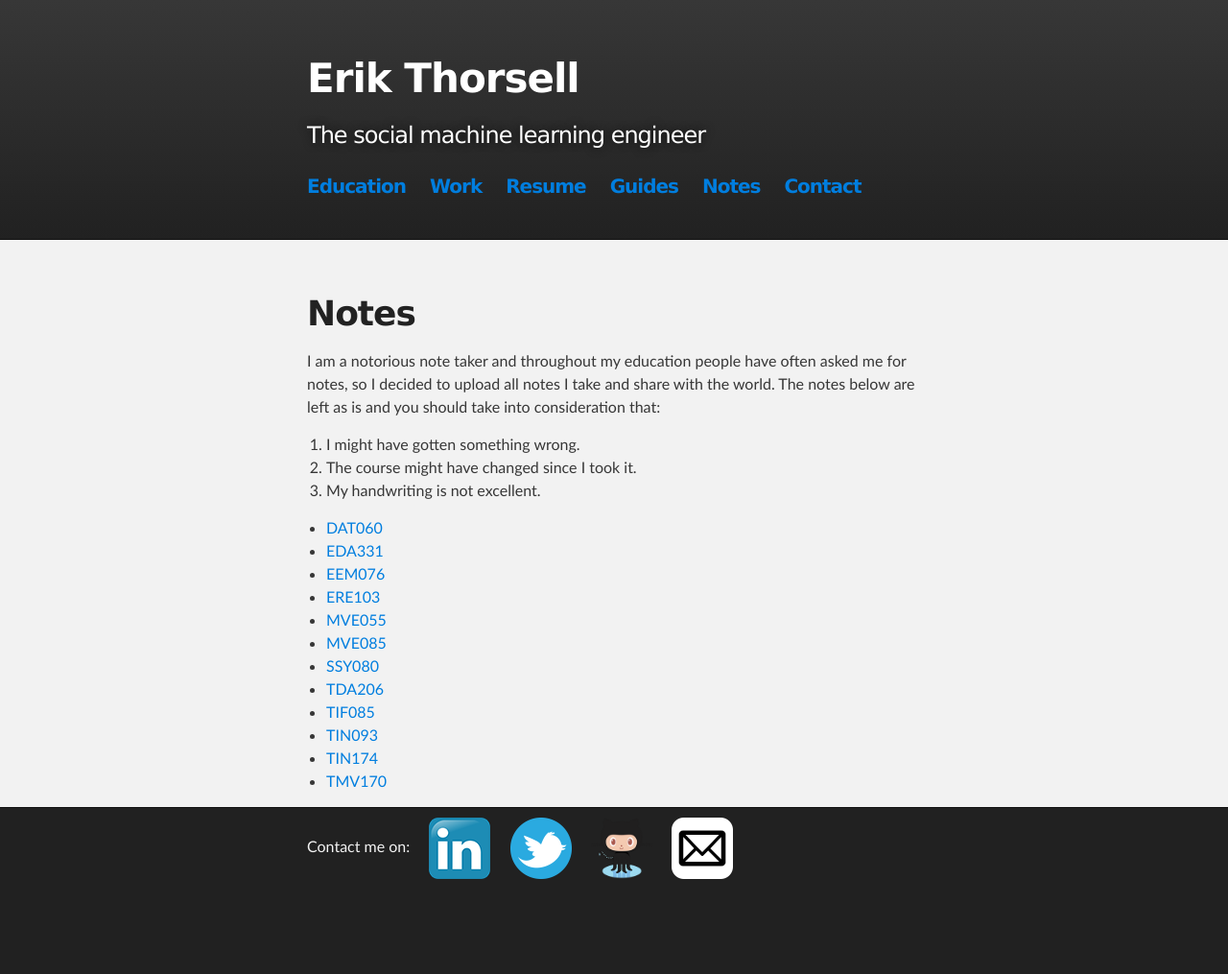
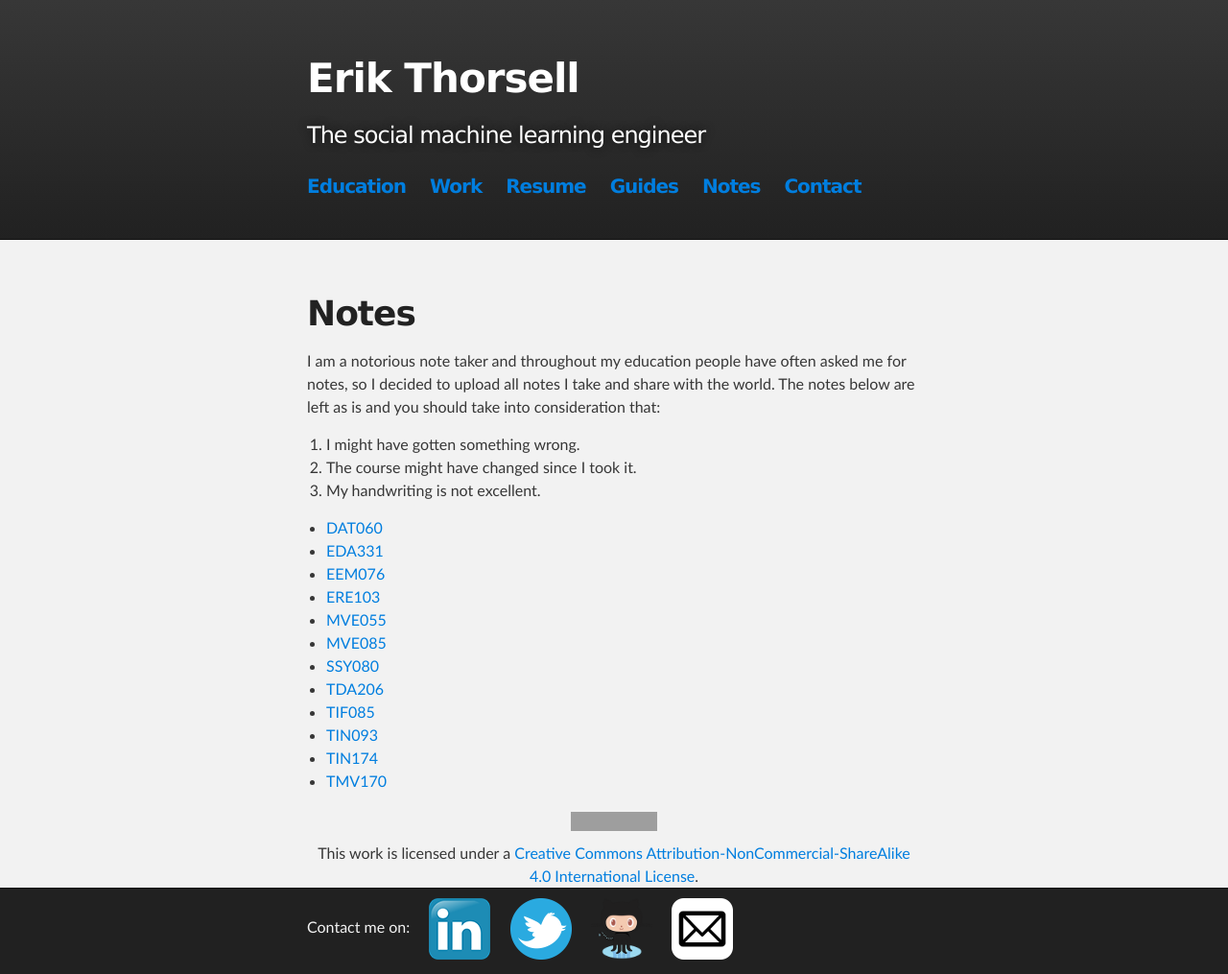
Before and after one commit to ErikThorsell/erikthorsell.github.io, a Jekyll site: the page built from notes.md, in a window 1280 px wide. Shown: the whole page at 96% size. Built offline with Jekyll 4.4.1, drawn with Linux system fonts in a browser that asks for light colours; our own code applies the rules of GitHub Pages for plain Markdown files; before the commit the page ends 931 px from its top, so only the background shows below that; grey boxes are pictures that could not be loaded.

Commit message:
Update license for notes

```diff
--- a/notes.md
+++ b/notes.md
@@ -26,11 +26,4 @@
  * [TIN174]({{site.url}}/notes/TIN174_Complete_2016.pdf)
  * [TMV170]({{site.url}}/notes/TMV170_Complete_2013.pdf)
 
-
-
-[//]: # ## Currently unavailable ##
-
-[//]: # I caught the [Intel Atom C2000 bug](https://www.theregister.co.uk/2017/02/06/cisco_intel_decline_to_link_product_warning_to_faulty_chip/)
-[//]: # and setting up my Nextcloud installation is on my todo-list, albeit not the top
-[//]: # priority.
-[//]: # Hence, it might take a while until the notes appear here again.
+<center><a rel="license" href="http://creativecommons.org/licenses/by-nc-sa/4.0/"><img alt="Creative Commons License" style="border-width:0" src="https://i.creativecommons.org/l/by-nc-sa/4.0/88x31.png" /></a><br />This work is licensed under a <a rel="license" href="http://creativecommons.org/licenses/by-nc-sa/4.0/">Creative Commons Attribution-NonCommercial-ShareAlike 4.0 International License</a>.</center>
```
